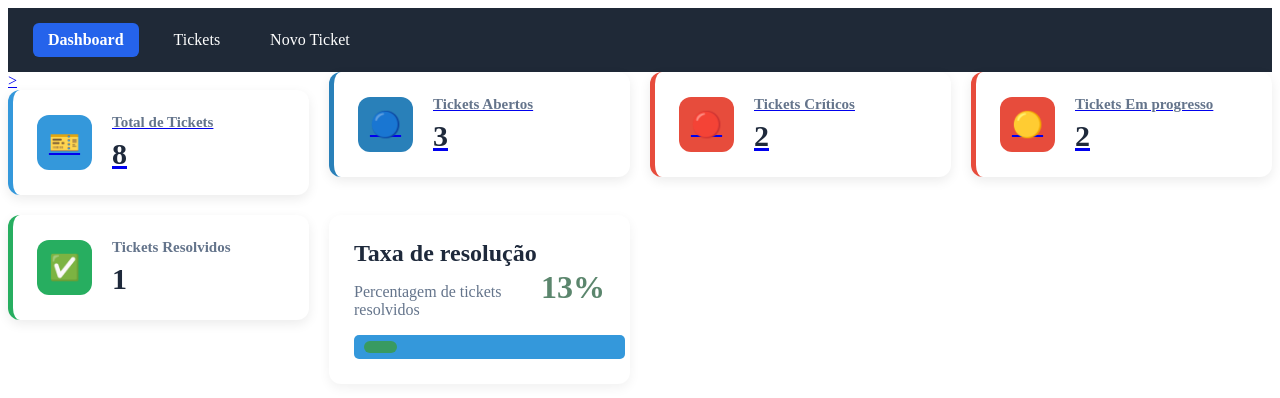
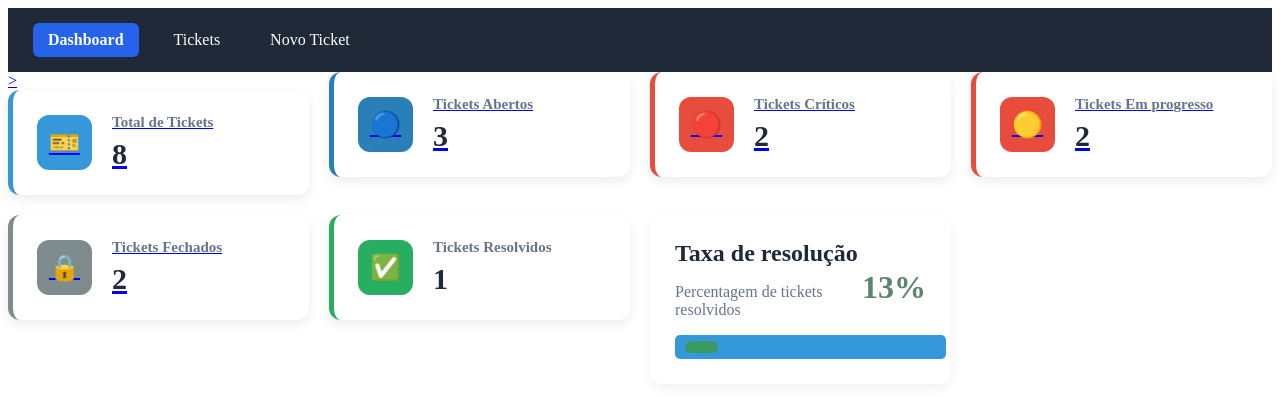
Before and after one commit to angelinasashixinga-gif/helpdesk-, an Angular app: page /dashboard in a window 1280 px wide. Shown: the top 398 px of the page. Built offline with nearby package versions, Linux system fonts and the light colour scheme.

Commit message:
ticket fechado foi adicionado

```diff
--- a/src/app/pages/dashboard/dashboard.html
+++ b/src/app/pages/dashboard/dashboard.html
@@ -41,6 +41,17 @@
       cor="#e74c3c">
     </app-cartao-estatistica>
   </a>
+  <a
+  [routerLink]="['/tickets']"
+  [queryParams]="{ filtro: 'fechado' }"
+>
+  <app-cartao-estatistica
+    titulo="Tickets Fechados"
+    [valor]="totalFechados()"
+    icone="🔒"
+    cor="#7f8c8d">
+  </app-cartao-estatistica>
+</a>
 
   <a routerLink="/tickets" class="card-link">
     <app-cartao-estatistica
--- a/src/app/pages/dashboard/dashboard.ts
+++ b/src/app/pages/dashboard/dashboard.ts
@@ -23,6 +23,8 @@ export class Dashboard {
 
   totalResolvidos = this.servico.ticketsResolvidos;
 
+  totalFechados = this.servico.ticketsFechados
+
   percentagemResolvidos = computed(() => {
 
     const total = this.totalTickets();
--- a/src/app/pages/lista-tickets/lista-tickets.ts
+++ b/src/app/pages/lista-tickets/lista-tickets.ts
@@ -48,6 +48,11 @@ export class ListaTickets {
       case 'total':
       default:
         return todosTickets;
+
+        case 'fechado':
+  return todosTickets.filter(
+    ticket => ticket.estado === 'fechado'
+  );
     }
   });
 }
```
